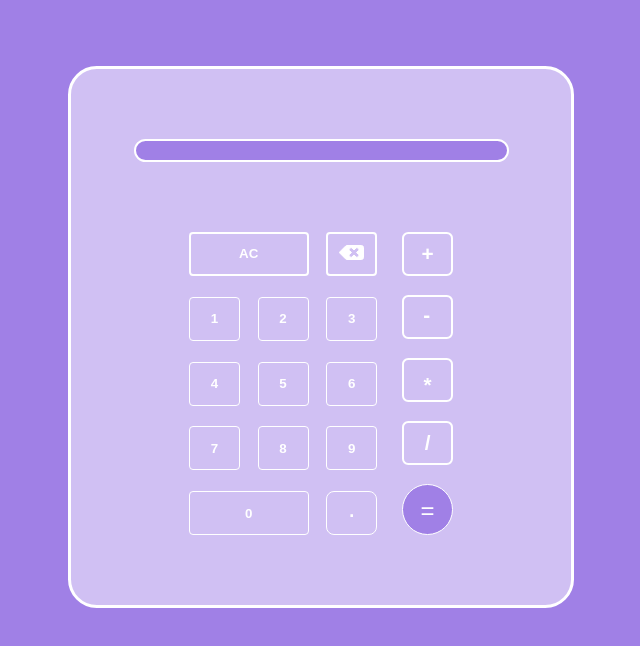
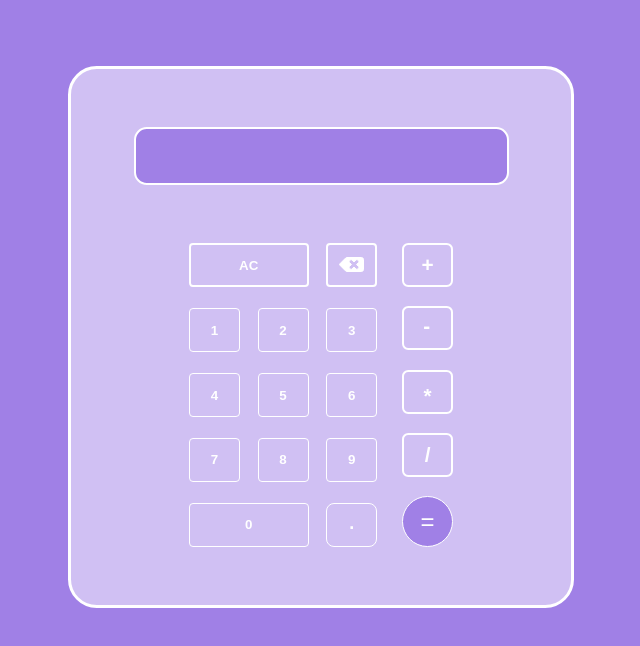
Before and after one commit to GabJen/calculator, a plain HTML site: page index.html in a window 1280 px wide. Shown: the whole page, without its empty margins (319-959 px from the left). Drawn offline with Linux system fonts and the light colour scheme.

Commit message:
Fix div#visor height

```diff
--- a/estilo.css
+++ b/estilo.css
@@ -31,6 +31,7 @@ div#visor {
     font-size: 2em;
     font-weight: bold;
     padding: .3em .3em;
+    height: 1.8em;
 }
 
 div#botoes {
```
